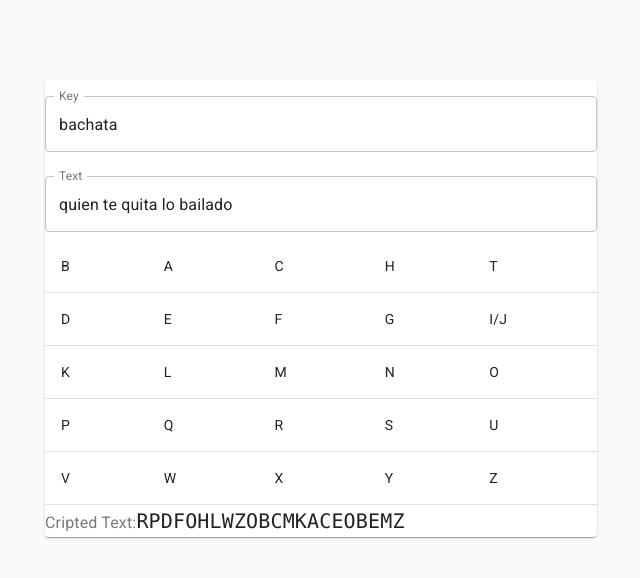
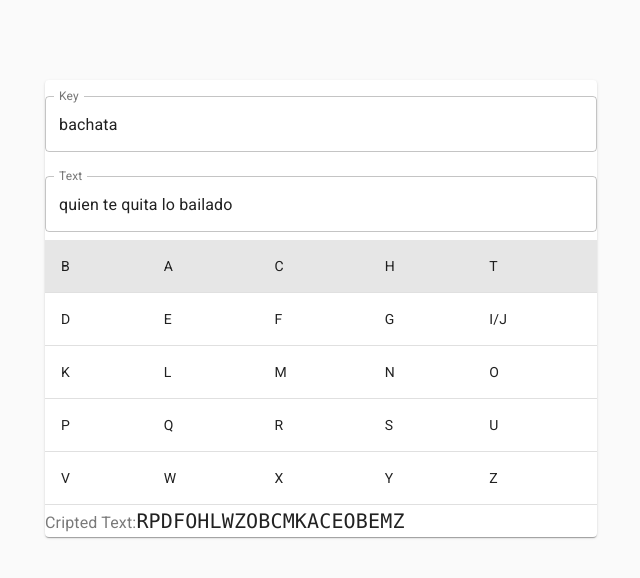
Before and after one commit to oscaramos/playfair, a React (Create React App) app: page / in a window 1280 px wide. Shown: the top 578 px of the page, without its empty margins (319-959 px from the left). Built offline with nearby package versions, Linux system fonts and the light colour scheme.

Commit message:
Coloring keys cells

```diff
--- a/src/App.js
+++ b/src/App.js
@@ -1,19 +1,15 @@
 import React, { useState } from 'react';
-
-import generateMatrix from "./components/generate-matrix/generate-matrix";
-import cipher from "./components/cipher/cipher";
 
 import Container from '@material-ui/core/Container';
 import TextField from "@material-ui/core/TextField";
 import Paper from "@material-ui/core/Paper";
+import CssBaseline from "@material-ui/core/CssBaseline";
+import Typography from "@material-ui/core/Typography";
 import makeStyles from "@material-ui/core/styles/makeStyles";
-import CssBaseline from "@material-ui/core/CssBaseline";
-import TableContainer from "@material-ui/core/TableContainer";
-import Table from "@material-ui/core/Table";
-import TableBody from "@material-ui/core/TableBody";
-import TableCell from "@material-ui/core/TableCell";
-import TableRow from "@material-ui/core/TableRow";
-import Typography from "@material-ui/core/Typography";
+import { TableContainer, Table, TableBody, TableCell, TableRow } from "@material-ui/core";
+
+import generateMatrix, { preprocessKey } from "./components/generate-matrix/generate-matrix";
+import cipher from "./components/cipher/cipher";
 
 
 const useStyles = makeStyles(theme => ({
@@ -27,14 +23,23 @@ const useStyles = makeStyles(theme => ({
   cripted: {
     display: 'inline-block',
     fontFamily: 'consolas'
+  },
+  selectedCell: {
+    backgroundColor: 'hsl(160, 0%, 90%)'
   }
 }));
+
+const countFromPreprocessedKey = (preKey) => {
+  return preKey.reduce((prev, curr) => prev + curr.length, 0)
+}
 
 function App() {
   const classes = useStyles();
 
   const [key, setKey] = useState('bachata');
   const [text, setText] = useState('quien te quita lo bailado');
+
+  const cnt = countFromPreprocessedKey(preprocessKey(key));
 
   const matrix = generateMatrix(key);
   const cripted = cipher(text, matrix);
@@ -61,10 +66,10 @@ function App() {
           <Table>
             <TableBody>
               {
-                matrix.map(row =>
+                matrix.map((row, i) =>
                   <TableRow key={row}>
-                    {row.map(x =>
-                      <TableCell key={x}>{x}</TableCell>
+                    {row.map((x, j) =>
+                      <TableCell key={x} className={(i*5+j) < cnt? classes.selectedCell: null}>{x}</TableCell>
                     )}
                   </TableRow>
                 )
@@ -72,7 +77,7 @@ function App() {
             </TableBody>
           </Table>
         </TableContainer>
-        <Typography className={classes.label}>Cripted Text:</Typography>
+        <Typography className={classes.label}>Cripted Text: </Typography>
         <Typography className={classes.cripted} variant='h6'>{cripted}</Typography>
       </Paper>
     </Container>
--- a/src/components/generate-matrix/generate-matrix.js
+++ b/src/components/generate-matrix/generate-matrix.js
@@ -1,4 +1,4 @@
-const push = (arr, x) => {
+function push(arr, x) {
   return arr.concat([x]);
 }
 
@@ -10,7 +10,7 @@ export const pushInRow = (arr, c, i = 0) => { // magic!!
   return [push(arr[i], c)];
 }
 
-const pushInRowWithSpecialCase = (arr, c, i = 0) => {
+function pushInRowWithSpecialCase(arr, c, i = 0) {
   if (!(c === 'I' || c === 'J'))
     return pushInRow(arr, c);
 
@@ -19,7 +19,7 @@ const pushInRowWithSpecialCase = (arr, c, i = 0) => {
   return arr;
 }
 
-function removeAndPush(key) {
+function removeDuplicates(key) {
   const removedDuplicates = [...new Set(key.split(''))];
   return removedDuplicates.reduce((prev, curr) => {
     return pushInRowWithSpecialCase(prev, curr)
@@ -40,9 +40,12 @@ function hasInArray(arr, c) {
   return false;
 }
 
+export const preprocessKey = key => {
+  return removeDuplicates(key.toUpperCase());
+};
+
 const generateMatrix = (key) => {
-  key = key.toUpperCase();
-  let arr = removeAndPush(key);
+  let arr = preprocessKey(key);
   fromAToZ(c => {
     if (!hasInArray(arr, c)) {
       arr = pushInRowWithSpecialCase(arr, c);
```
